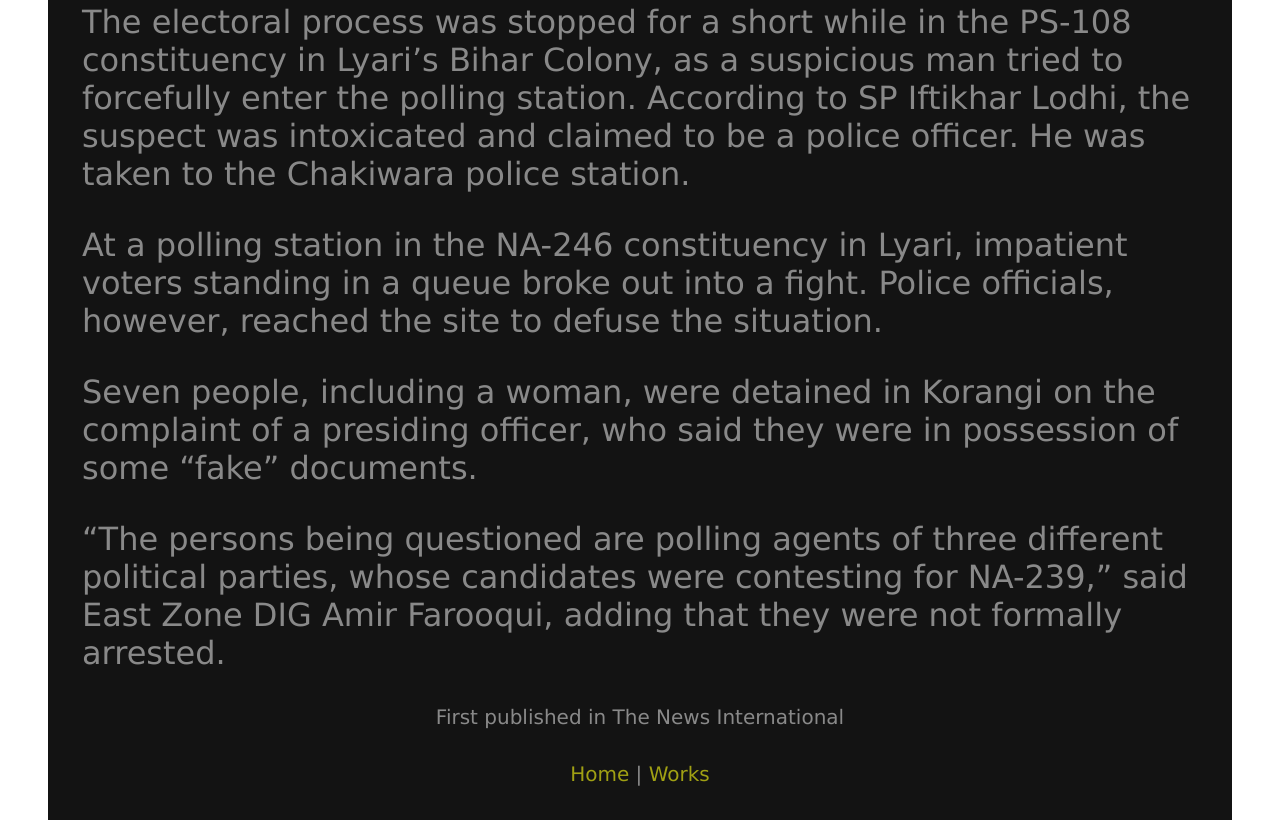
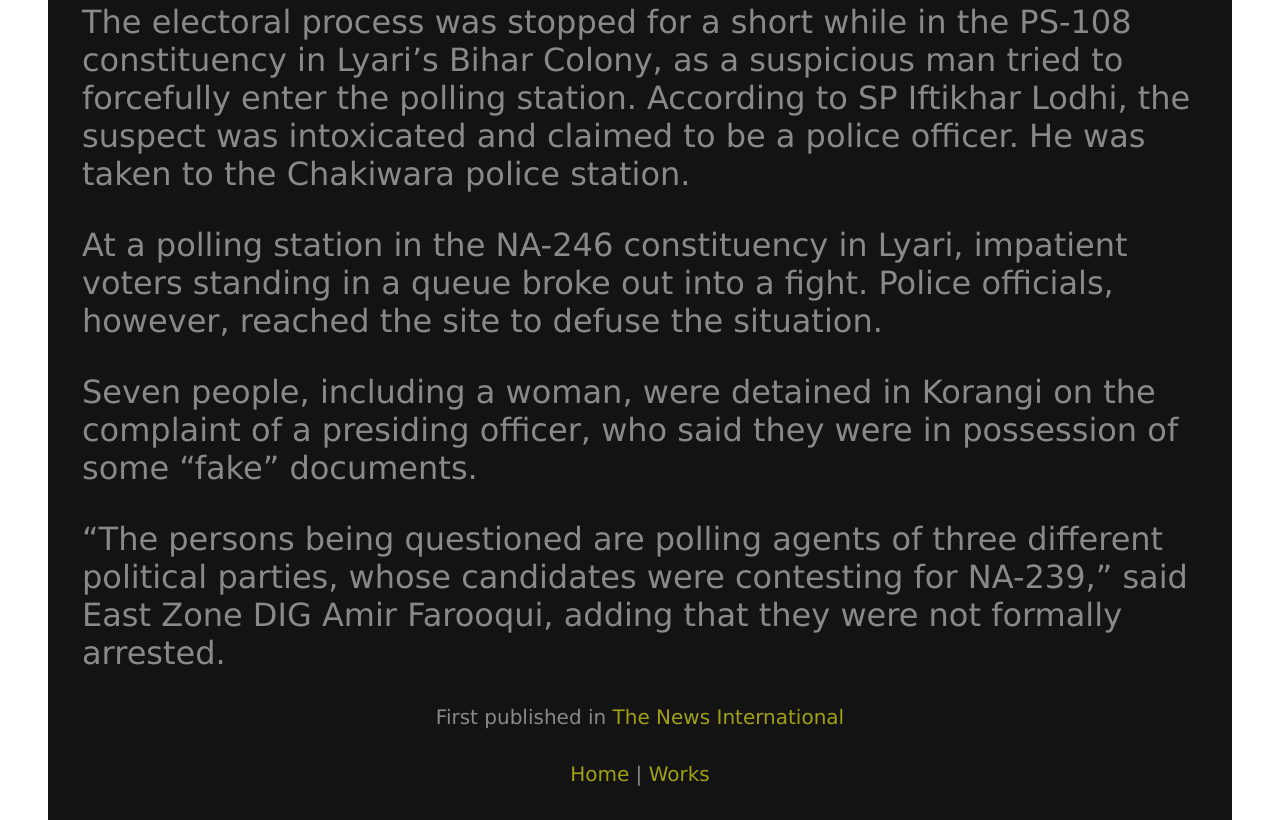
Before and after one commit to aamerd/aamerdhamani.github.io, a plain HTML site: page v.html in a window 1280 px wide. Shown: the part 7029-7849 px from the top of the page. Drawn offline with Linux system fonts and the light colour scheme.

Commit message:
Update v.html

```diff
--- a/v.html
+++ b/v.html
@@ -59,7 +59,7 @@
 <p>At a polling station in the NA-246 constituency in Lyari, impatient voters standing in a queue broke out into a fight. Police officials, however, reached the site to defuse the situation.</p>
 <p>Seven people, including a woman, were detained in Korangi on the complaint of a presiding officer, who said they were in possession of some “fake” documents.</p>
 <p>“The persons being questioned are polling agents of three different political parties, whose candidates were contesting for NA-239,” said East Zone DIG Amir Farooqui, adding that they were not formally arrested.</p>
-<p class="d">First published in The News International</p>
+<p class="d">First published in <a href="https://www.thenews.com.pk/print/346148-controversial-ballot-count-follows-a-day-of-calm-voting-in-karachi" target="_blank">The News International</a></p>
 <p class="d"><a href="index.html">Home</a> | <a href="w.html">Works</a></p>
 </div>
 </body>
```
